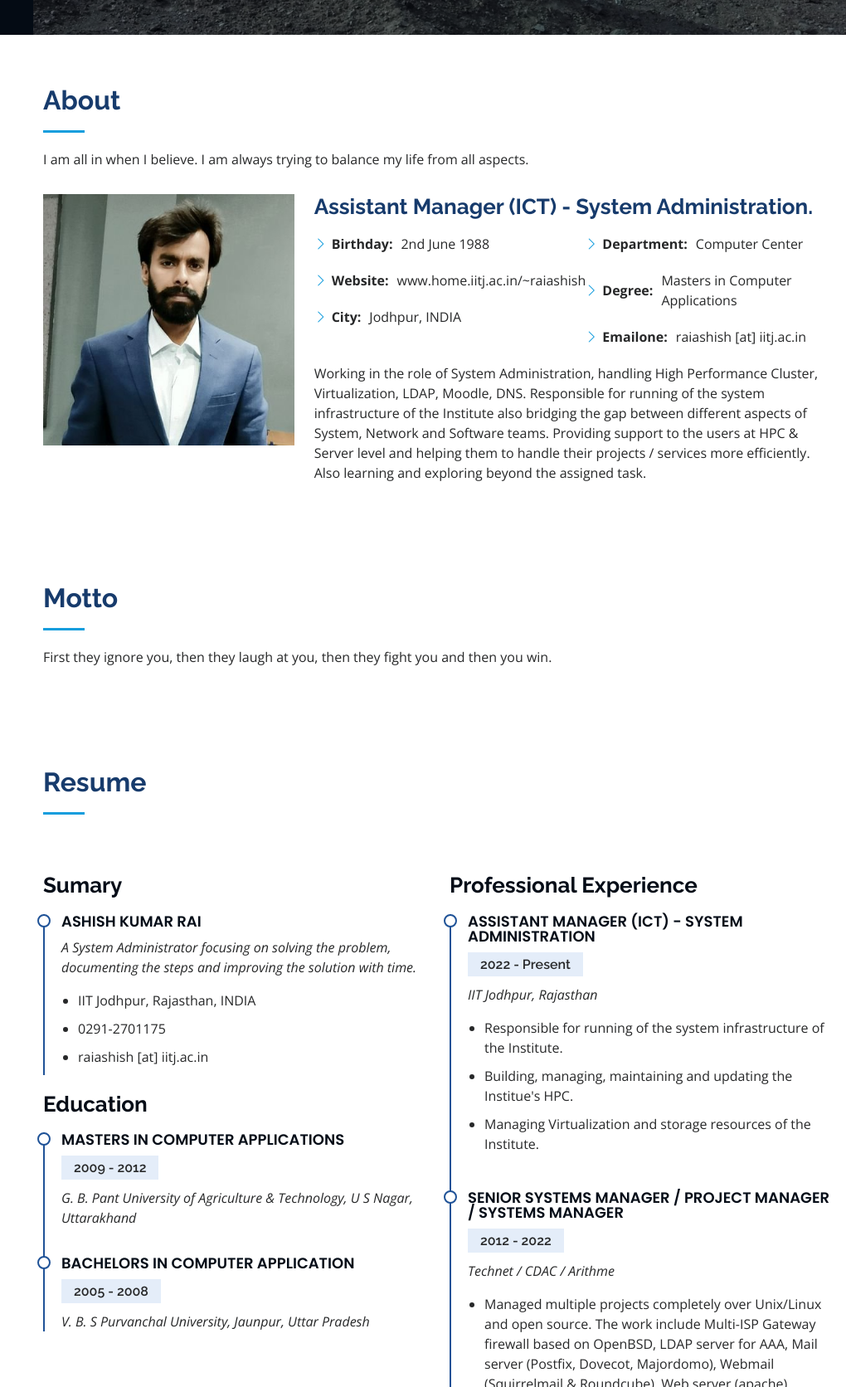
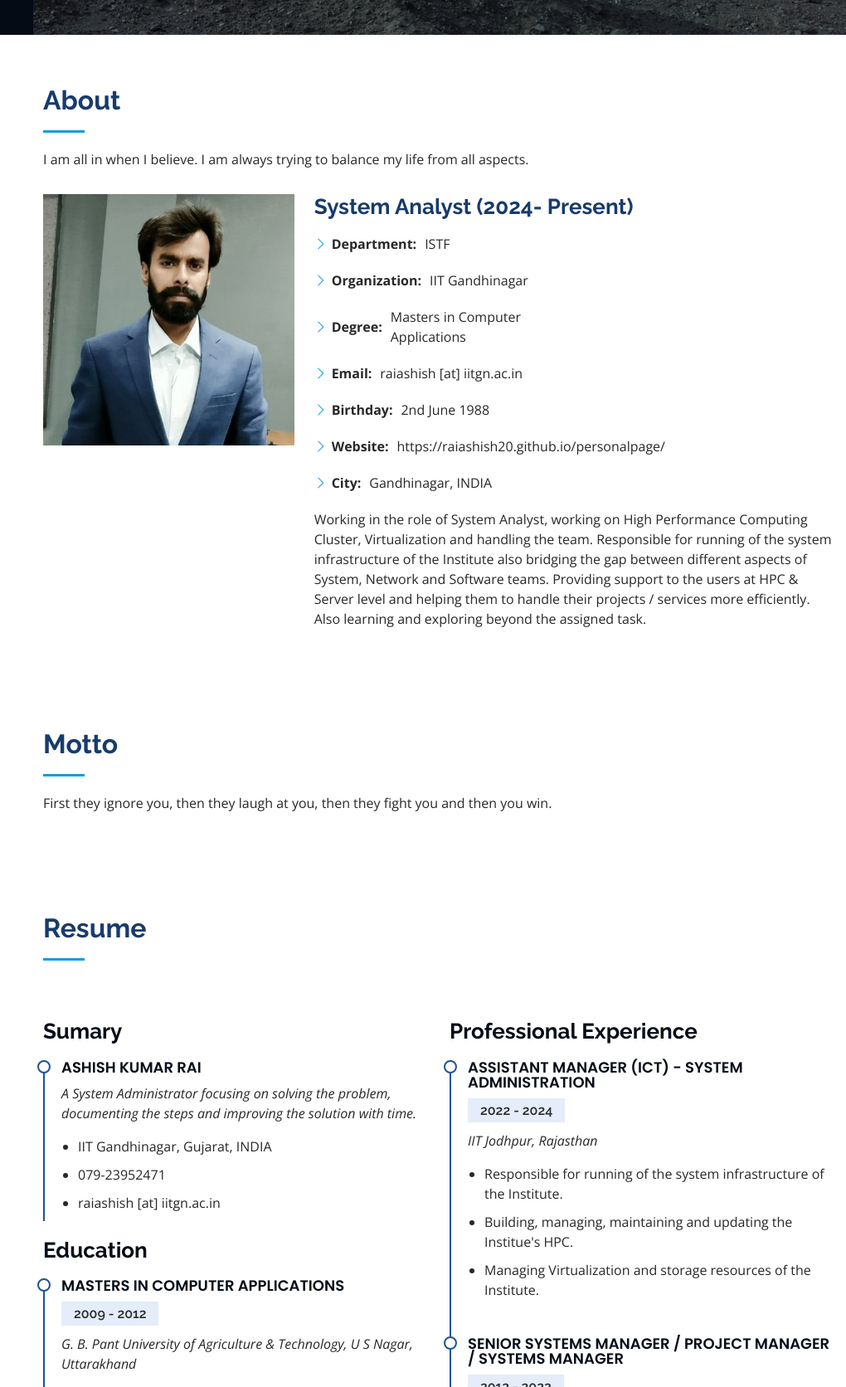
Before and after one commit to raiashish20/personalpage, a plain HTML site: page index.html in a window 1280 px wide. Shown: the part 758-2430 px from the top of the page at 83% size, without its empty margins (260-1280 px from the left). Drawn offline with nearby package versions, Linux system fonts and the light colour scheme.

Commit message:
Add files via upload

```diff
--- a/index.html
+++ b/index.html
@@ -87,30 +87,32 @@
             <img src="assets/img/profile-img.jpg" class="img-fluid" alt="">
           </div>
           <div class="col-lg-8 pt-4 pt-lg-0 content" data-aos="fade-left">
-            <h3>Assistant Manager (ICT) - System Administration.</h3>
+            <h3>System Analyst (2024- Present)</h3>
             <p class="fst-italic">
 
             </p>
-            <div class="row">
+
               <div class="col-lg-6">
                 <ul>
-                  <li><i class="bi bi-chevron-right"></i> <strong>Birthday:</strong> <span>2nd June 1988</span></li>
-                  <li><i class="bi bi-chevron-right"></i> <strong>Website:</strong> <span>www.home.iitj.ac.in/~raiashish</span></li>
-                  <!-- <li><i class="bi bi-chevron-right"></i> <strong>Phone:</strong> <span>+123 456 7890</span></li> -->
-                  <li><i class="bi bi-chevron-right"></i> <strong>City:</strong> <span>Jodhpur, INDIA</span></li>
+                  <li><i class="bi bi-chevron-right"></i> <strong>Department:</strong> <span>ISTF</span></li>
+				  <li><i class="bi bi-chevron-right"></i> <strong>Organization:</strong> <span>IIT Gandhinagar</span></li>
+                  <li><i class="bi bi-chevron-right"></i> <strong>Degree:</strong> <span>Masters in Computer Applications</span></li>
+                  <li><i class="bi bi-chevron-right"></i> <strong>Email:</strong> <span>raiashish [at] iitgn.ac.in</span></li>
+                  <!-- <li><i class="bi bi-chevron-right"></i> <strong>Freelance:</strong> <span>Available</span></li> -->
                 </ul>
               </div>
-              <div class="col-lg-6">
+			   <div class="row">
+              <div class="col-lg-10">
                 <ul>
-                  <li><i class="bi bi-chevron-right"></i> <strong>Department:</strong> <span>Computer Center</span></li>
-                  <li><i class="bi bi-chevron-right"></i> <strong>Degree:</strong> <span>Masters in Computer Applications</span></li>
-                  <li><i class="bi bi-chevron-right"></i> <strong>Emailone:</strong> <span>raiashish [at] iitj.ac.in</span></li>
-                  <!-- <li><i class="bi bi-chevron-right"></i> <strong>Freelance:</strong> <span>Available</span></li> -->
+                  <li><i class="bi bi-chevron-right"></i> <strong>Birthday:</strong> <span>2nd June 1988</span></li>
+                  <li><i class="bi bi-chevron-right"></i> <strong>Website:</strong> <span>https://raiashish20.github.io/personalpage/</span></li>
+                  <!-- <li><i class="bi bi-chevron-right"></i> <strong>Phone:</strong> <span>+123 456 7890</span></li> -->
+                  <li><i class="bi bi-chevron-right"></i> <strong>City:</strong> <span>Gandhinagar, INDIA</span></li>
                 </ul>
               </div>
             </div>
             <p>
-             Working in the role of System Administration, handling High Performance Cluster, Virtualization, LDAP, Moodle, DNS. Responsible for running of the system infrastructure of the Institute also bridging the gap between different aspects of System, Network and Software teams.
+             Working in the role of System Analyst, working on High Performance Computing Cluster, Virtualization and handling the team. Responsible for running of the system infrastructure of the Institute also bridging the gap between different aspects of System, Network and Software teams.
 			 Providing support to the users at HPC & Server level and helping them to handle their projects / services more efficiently. Also learning and exploring beyond the assigned task.
             </p>
           </div>
@@ -249,9 +251,9 @@
               <h4>Ashish Kumar Rai</h4>
               <p><em>A System Administrator focusing on solving the problem, documenting the steps and improving the solution with time.</em></p>
               <ul>
-                <li>IIT Jodhpur, Rajasthan, INDIA</li>
-                <li>0291-2701175</li>
-                <li>raiashish [at] iitj.ac.in</li>
+                <li>IIT Gandhinagar, Gujarat, INDIA</li>
+                <li>079-23952471</li>
+                <li>raiashish [at] iitgn.ac.in</li>
               </ul>
             </div>
 
@@ -273,7 +275,7 @@
             <h3 class="resume-title">Professional Experience</h3>
             <div class="resume-item">
               <h4>Assistant Manager (ICT) - System Administration </h4>
-              <h5>2022 - Present</h5>
+              <h5>2022 - 2024</h5>
               <p><em>IIT Jodhpur, Rajasthan</em></p>
               <ul>
                 <li>Responsible for running of the system infrastructure of the Institute.</li>
@@ -625,7 +627,7 @@
         <!-- You can delete the links only if you purchased the pro version. -->
         <!-- Licensing information: https://bootstrapmade.com/license/ -->
         <!-- Purchase the pro version with working PHP/AJAX contact form: https://bootstrapmade.com/iportfolio-bootstrap-portfolio-websites-template/ -->
-        Designed by Ashish Kumar Rai
+        <a href="https://istf.iitgn.ac.in/people/" class="twitter">Ashish Kumar Rai</a>
       </div>
     </div>
   </footer><!-- End  Footer -->
```
